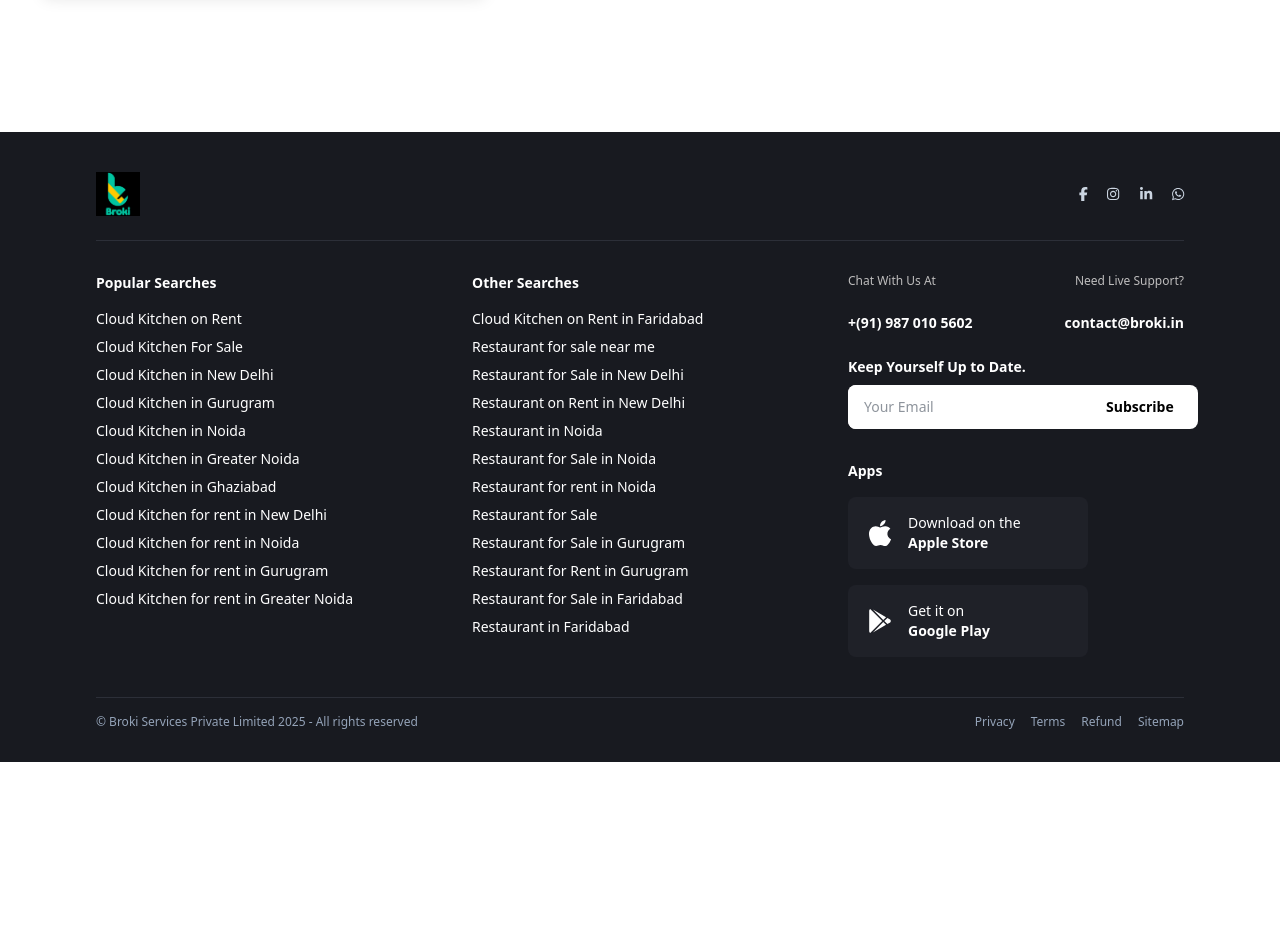
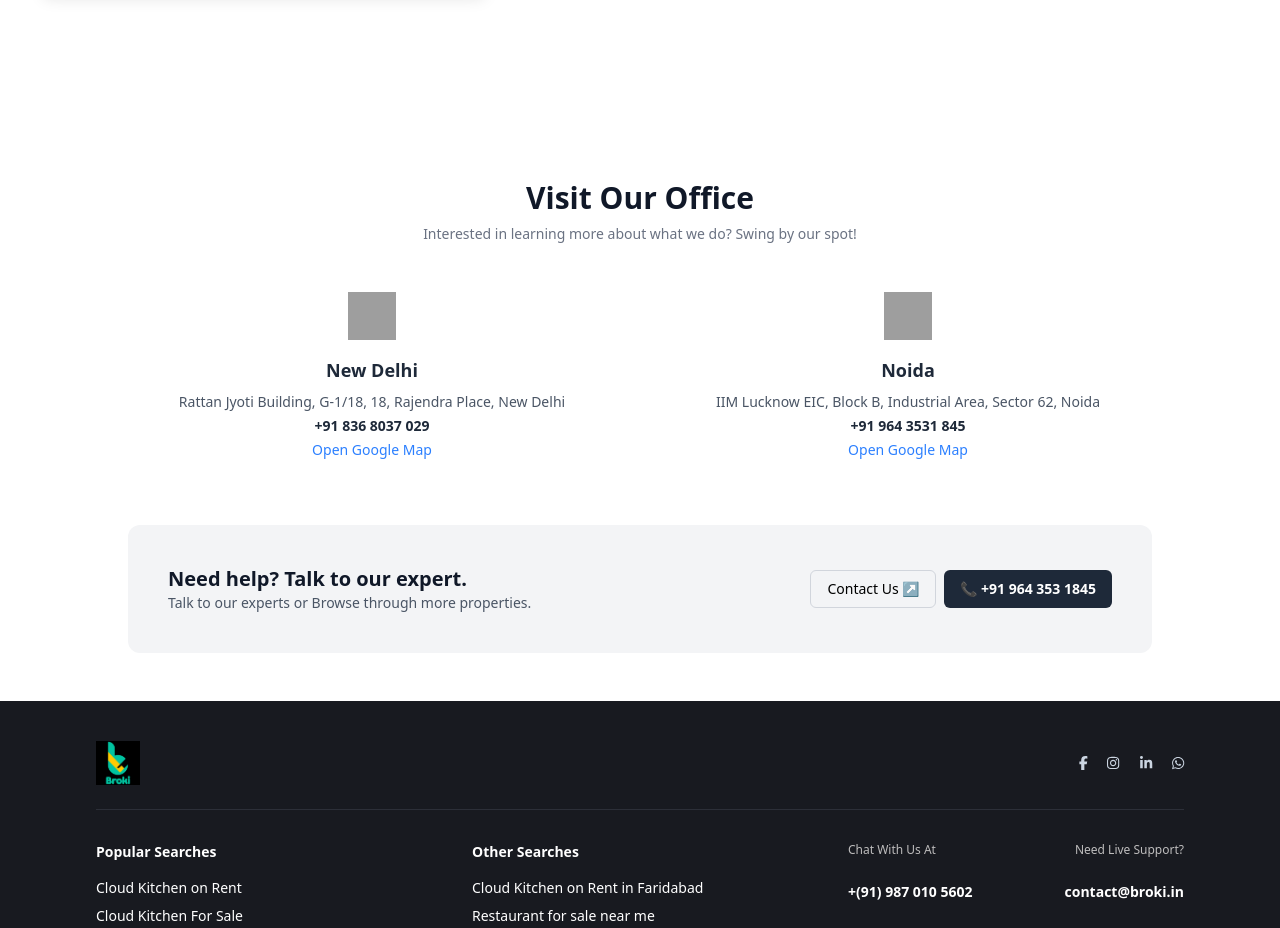
Before and after one commit to javedjd13/Broki-clone-ui, a React (Vite) app: page /contact-us in a window 1280 px wide. Shown: the part 860-1788 px from the top of the page. Before the commit the page ends 1622 px from the top, so only its background shows below. Built offline with nearby package versions, Linux system fonts and the light colour scheme; grey boxes are pictures that could not be loaded.

Commit message:
contact page update

```diff
--- /dev/null
+++ b/src/components/VisitOffice.jsx
@@ -0,0 +1,80 @@
+import React from "react";
+
+const officeData = [
+  {
+    city: "New Delhi",
+    address: "Rattan Jyoti Building, G-1/18, 18, Rajendra Place, New Delhi",
+    phone: "+91 836 8037 029",
+    mapLink: "https://maps.google.com",
+    icon: "		https://www.broki.in/images/Delhi.svg",
+  },
+  {
+    city: "Noida",
+    address: "IIM Lucknow EIC, Block B, Industrial Area, Sector 62, Noida",
+    phone: "+91 964 3531 845",
+    mapLink: "https://maps.google.com",
+    icon: "	https://www.broki.in/images/Noida.svg",
+  },
+];
+
+const VisitOffice = () => {
+  return (
+    <div className="bg-white py-12 px-4 md:px-12 text-center">
+      <h2 className="text-2xl md:text-3xl font-bold mb-2 text-gray-900">
+        Visit Our Office
+      </h2>
+      <p className="text-gray-500 text-sm mb-12">
+        Interested in learning more about what we do? Swing by our spot!
+      </p>
+
+      <div className="grid grid-cols-1 md:grid-cols-2 gap-12 max-w-5xl mx-auto">
+        {officeData.map((office, idx) => (
+          <div key={idx} className="text-center">
+            <img
+              src={office.icon}
+              alt={`${office.city} icon`}
+              className="mx-auto mb-4 w-12 h-12"
+            />
+            <h3 className="text-lg font-semibold text-gray-800">
+              {office.city}
+            </h3>
+            <p className="text-sm text-gray-600 mt-2">{office.address}</p>
+            <p className="text-sm font-semibold mt-1 text-gray-800">
+              {office.phone}
+            </p>
+            <a
+              href={office.mapLink}
+              target="_blank"
+              rel="noopener noreferrer"
+              className="text-sm text-blue-500 mt-1 inline-block hover:underline"
+            >
+              Open Google Map
+            </a>
+          </div>
+        ))}
+      </div>
+
+      {/* Contact Box */}
+      <div className="mt-16 bg-gray-100 rounded-xl p-6 md:p-10 max-w-5xl mx-auto flex flex-col md:flex-row items-center justify-between">
+        <div className="text-center md:text-left mb-4 md:mb-0">
+          <h3 className="text-xl font-semibold text-gray-900">
+            Need help? Talk to our expert.
+          </h3>
+          <p className="text-sm text-gray-600">
+            Talk to our experts or Browse through more properties.
+          </p>
+        </div>
+        <div className="flex flex-col sm:flex-row gap-2 mt-4 md:mt-0">
+          <button className="border border-gray-300 px-4 py-2 rounded-md text-sm hover:bg-gray-200 transition">
+            Contact Us ↗
+          </button>
+          <button className="bg-gray-800 text-white font-semibold px-4 py-2 rounded-md text-sm">
+            📞 +91 964 353 1845
+          </button>
+        </div>
+      </div>
+    </div>
+  );
+};
+
+export default VisitOffice;
--- a/src/pages/ContactUs.jsx
+++ b/src/pages/ContactUs.jsx
@@ -1,4 +1,5 @@
 import { useState } from "react";
+import VisitOffice from "../components/VisitOffice";
 
 const ContactUs = () => {
   const [formData, setFormData] = useState({
@@ -21,6 +22,7 @@ const ContactUs = () => {
   };
 
   return (
+    <>
       <div className="relative w-full">
         {/* Google Map Embed */}
         <div className="absolute top-0 left-0 w-full h-[600px] z-0">
@@ -90,7 +92,9 @@ const ContactUs = () => {
                   />
                 </div>
                 <div>
-                <label className="block text-sm font-medium">Outlet Type</label>
+                  <label className="block text-sm font-medium">
+                    Outlet Type
+                  </label>
                   <select className="w-full border border-gray-300 rounded-md px-3 py-2 mt-1">
                     <option>Select...</option>
                   </select>
@@ -102,7 +106,9 @@ const ContactUs = () => {
                   </select>
                 </div>
                 <div>
-                <label className="block text-sm font-medium">Brand Name</label>
+                  <label className="block text-sm font-medium">
+                    Brand Name
+                  </label>
                   <input
                     type="text"
                     className="w-full border border-gray-300 rounded-md px-3 py-2 mt-1"
@@ -122,8 +128,8 @@ const ContactUs = () => {
                   We’d Love To Hear From You.
                 </h2>
                 <p className="text-sm">
-                We are here to answer any question you may have. Let’s start the
-                conversation and make something amazing together!
+                  We are here to answer any question you may have. Let’s start
+                  the conversation and make something amazing together!
                 </p>
               </div>
             </div>
@@ -207,6 +213,8 @@ const ContactUs = () => {
           </div>
         </div>
       </div>
+      <VisitOffice />
+    </>
   );
 };
 
```
Lines whose indentation alone changed are shown as unchanged.
